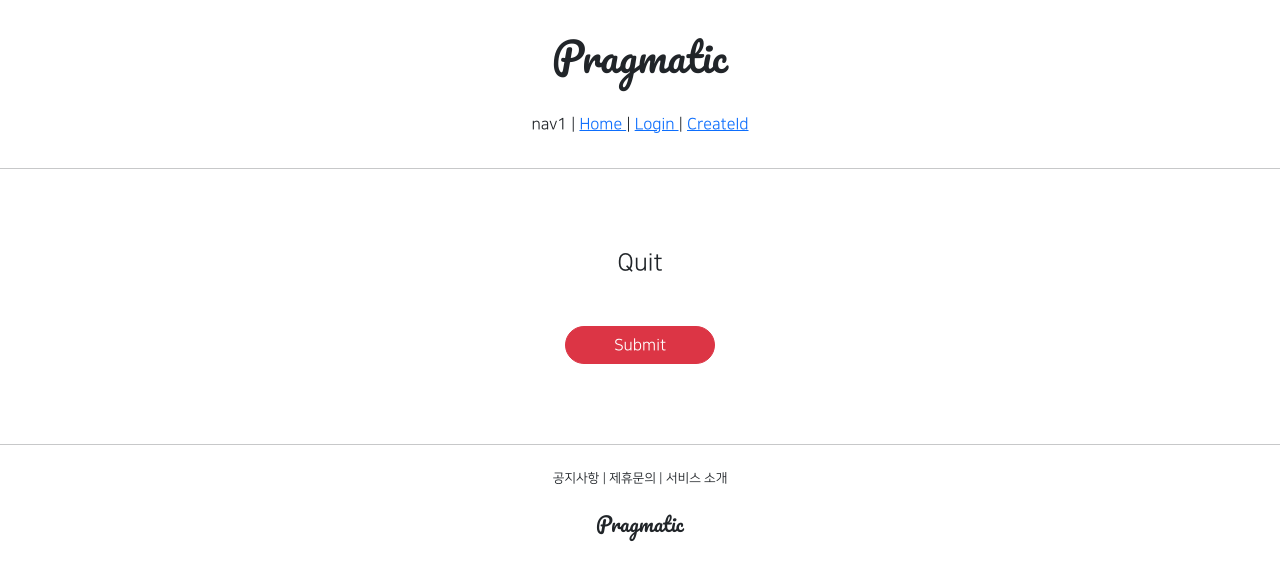
After one commit to codemkim/git_5ban, a Django app: page /account/delete/1 in a window 1280 px wide. The commit adds this page. Shown: the top 580 px of the page. Run offline with Django 3.2, Linux system fonts and the light colour scheme; tables that the repository leaves empty hold one stand-in row (values such as "Sample post"); parts of the project's set-up code (start-up, migrations or seed data) failed here and were passed over; some libraries are stand-ins or nearby versions.

Commit message:
update 7/19 2

```diff
--- /dev/null
+++ b/accountapp/templates/accountapp/delete.html
@@ -0,0 +1,24 @@
+{% extends 'base.html' %}
+
+
+{% block content %}
+
+    <div class="text-center mw-500 m-auto">
+        <div class="m-5">
+            <h4>Quit</h4>
+        </div>
+        <div>
+            <form action="{% url 'accountapp:delete' pk=target_user.pk %}" method="post">
+
+                {% csrf_token %}
+
+
+                <div class="m-5">
+                    <input type="submit" class="btn btn-danger rounded-pill px-5">
+                </div>
+
+            </form>
+        </div>
+    </div>
+
+{% endblock %}
--- a/accountapp/templates/accountapp/detail.html
+++ b/accountapp/templates/accountapp/detail.html
@@ -15,6 +15,12 @@
             </a>
         </div>
 
+        <div>
+            <a href="{% url 'accountapp:delete' pk=target_user.pk %}">
+                Quit
+            </a>
+        </div>
+
     </div>
 
 {% endblock %}
--- a/accountapp/urls.py
+++ b/accountapp/urls.py
@@ -1,7 +1,7 @@
 from django.contrib.auth.views import LoginView, LogoutView
 from django.urls import path, include
 
-from accountapp.views import hello_world, AccountCreateView, AccountDetailView, AccountUpdateView
+from accountapp.views import hello_world, AccountCreateView, AccountDetailView, AccountUpdateView, AccountDeleteView
 
 app_name = 'accountapp'
 
@@ -17,4 +17,6 @@ urlpatterns = [
     path('detail/<int:pk>', AccountDetailView.as_view(), name='detail'), # 고유한 숫자 정보를 받아와야됨 int:pk
 
     path('update/<int:pk>', AccountUpdateView.as_view(), name='update'),
+
+    path('delete/<int:pk>', AccountDeleteView.as_view(), name='delete'),
 ]
--- a/accountapp/views.py
+++ b/accountapp/views.py
@@ -5,7 +5,7 @@ from django.shortcuts import render
 
 # Create your views here.
 from django.urls import reverse, reverse_lazy
-from django.views.generic import CreateView, DetailView, UpdateView
+from django.views.generic import CreateView, DetailView, UpdateView, DeleteView
 
 from accountapp.models import HelloWorld
 
@@ -49,3 +49,9 @@ class AccountUpdateView(UpdateView):
     context_object_name = 'target_user'
     success_url = reverse_lazy('accountapp:hello_world')
     template_name = 'accountapp/update.html'
+
+class AccountDeleteView(DeleteView):
+    model = User
+    context_object_name = 'target_user'
+    success_url = reverse_lazy('accountapp:hello_world')
+    template_name = 'accountapp/delete.html'
```
